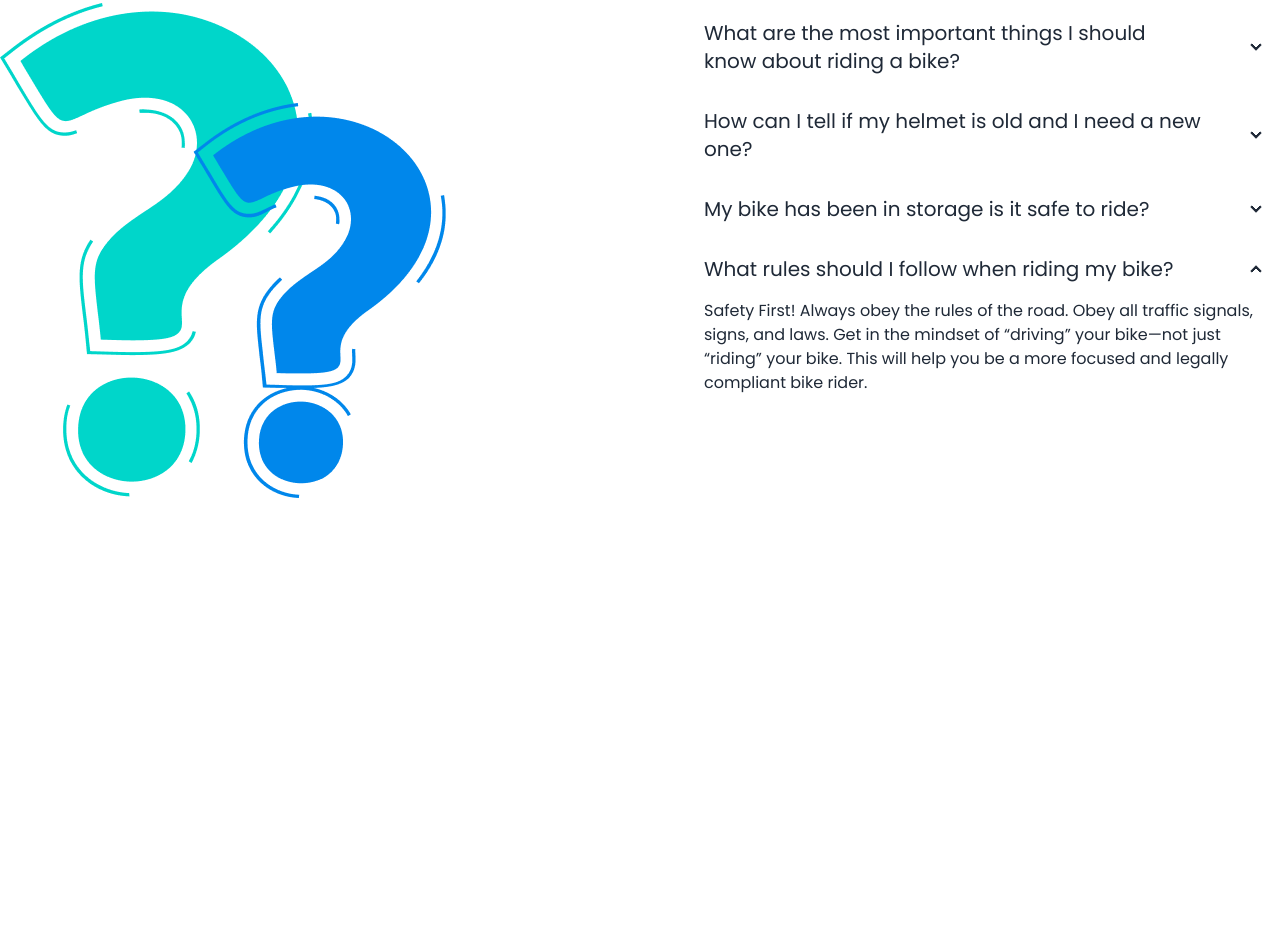
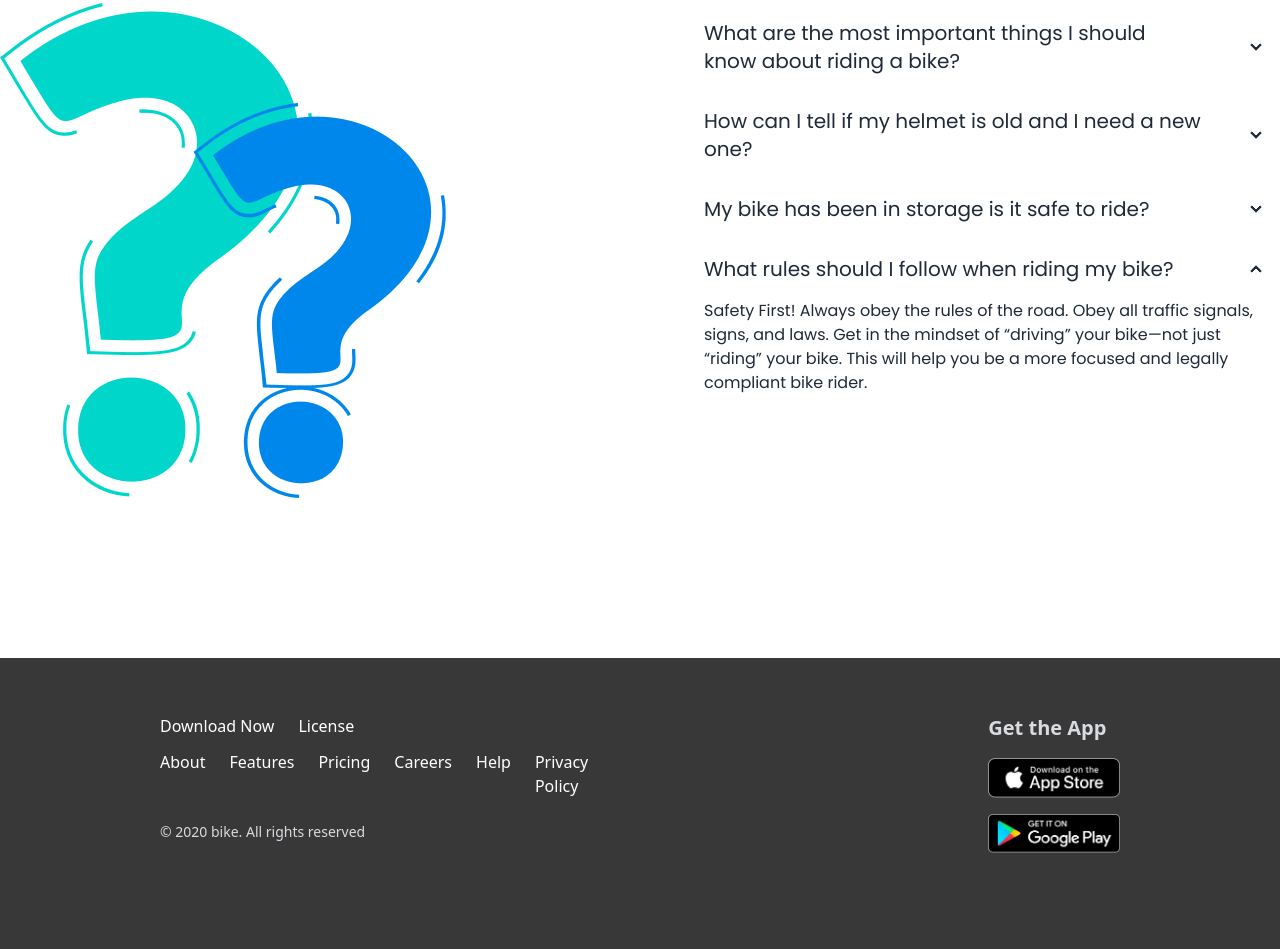
Before and after one commit to nazmul-devops/biker-zone-with-daisyui, a plain HTML site: page index.html in a window 1280 px wide. Shown: the part 3234-4183 px from the top of the page. Before the commit the page ends 3892 px from the top, so only its background shows below. Drawn offline with nearby package versions, Linux system fonts and the light colour scheme.

Commit message:
Footer section done

```diff
--- a/index.html
+++ b/index.html
@@ -455,6 +455,32 @@ new one?
     </main>
 
     <!-- Footer Section  -->
-    <footer></footer>
+
+    <footer class="bg-[#383838] h-auto">
+      <div class="px-40 pt-14 pb-24 flex flex-col md:flex-row gap-[400px]">
+        <!-- Links  -->
+        <div class="flex-1 text-white ">
+          <div class="flex list-none gap-6">
+            <li>Download Now</li>
+            <li>License</li>
+          </div>
+          <div class="flex list-none gap-6 mt-3">
+            <li>About</li>
+            <li>Features</li>
+            <li>Pricing</li>
+            <li>Careers</li>
+            <li>Help</li>
+            <li>Privacy Policy</li>
+          </div>
+          <p class="mt-6 text-sm text-[#D9DBE1]">© 2020 bike. All rights reserved</p>
+        </div>
+        <!-- Social  -->
+        <div class="flex-1 space-y-4">
+          <h3 class="text-xl text-[#D9DBE1] font-bold">Get the App</h3>
+          <img src="./images/others/ios.png" alt="">
+          <img src="./images/others/android.png" alt="">
+        </div>
+      </div>
+    </footer>
   </body>
 </html>
```
